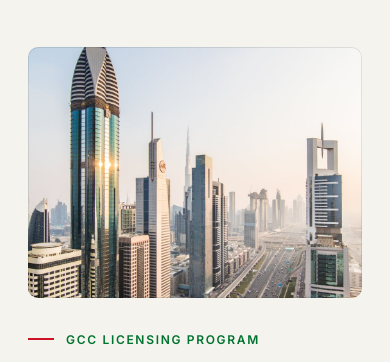
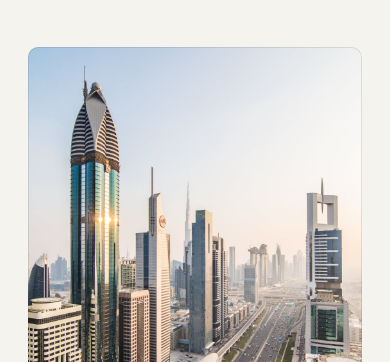
Before and after one commit to beast-clone/gulf-licensing-landing, a plain HTML site: page index.html in a window 390 px wide. Shown: the part 248-610 px from the top of the page. Drawn offline with Linux system fonts and the light colour scheme.

Commit message:
Stop the mobile hero cropping the Dubai skyline
Below 900px the frame stacks above the copy and shortens, but it forced
aspect-ratio 4/3 against a 4:5 file with object-fit:cover — that keeps only
about 60% of the source height, cutting the towers off top and bottom.

1/1 is still short enough to sit above the headline and keeps ~80%. The focal
point is pulled up with object-position so what survives is the skyline rather
than the road in the foreground.

Measured at 375x812: 319x319 box, 80% of source height retained, against 60%
before.

Co-Authored-By: Claude Opus 5 <noreply@anthropic.com>

```diff
--- a/index.html
+++ b/index.html
@@ -206,7 +206,16 @@ h4{font-size:1.0625rem;font-weight:600;letter-spacing:-.015em;line-height:1.3}
 .hero-figure{position:relative;border-radius:var(--r);overflow:hidden;background:var(--sand)}
 .hero-figure img{width:100%;height:100%;object-fit:cover;aspect-ratio:4/5}
 .hero-figure::after{content:"";position:absolute;inset:0;box-shadow:inset 0 0 0 1px rgba(8,23,14,.10);border-radius:var(--r);pointer-events:none}
-@media (max-width:900px){.hero-grid{grid-template-columns:1fr}.hero-figure{order:-1}.hero-figure img{aspect-ratio:4/3}}
+/* Stacked above the copy on narrow screens, so the frame shortens — but 4/3
+   against a 4:5 file kept only about 60% of the height and cut the towers off
+   top and bottom. 1/1 is still short enough to sit above the headline while
+   keeping ~80%, and the focal point is pulled up so the skyline survives
+   rather than the road in the foreground. */
+@media (max-width:900px){
+  .hero-grid{grid-template-columns:1fr}
+  .hero-figure{order:-1}
+  .hero-figure img{aspect-ratio:1/1;object-position:center 34%}
+}
 
 /* --- hero stat strip ---------------------------------------------------
    Was a bare hairline with 1.5rem numbers and muted 0.875rem labels running
```
